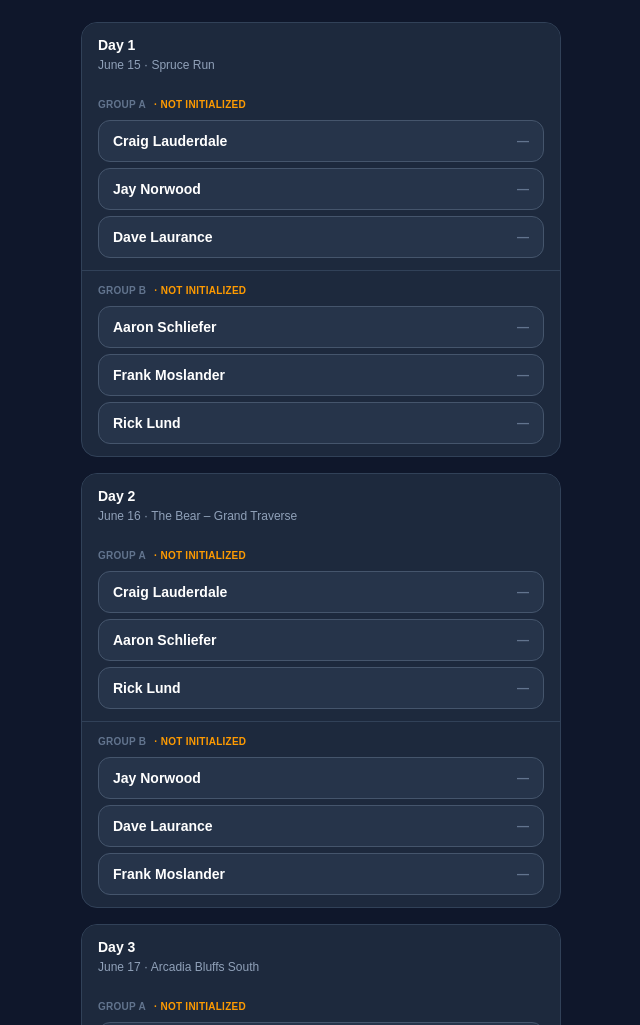
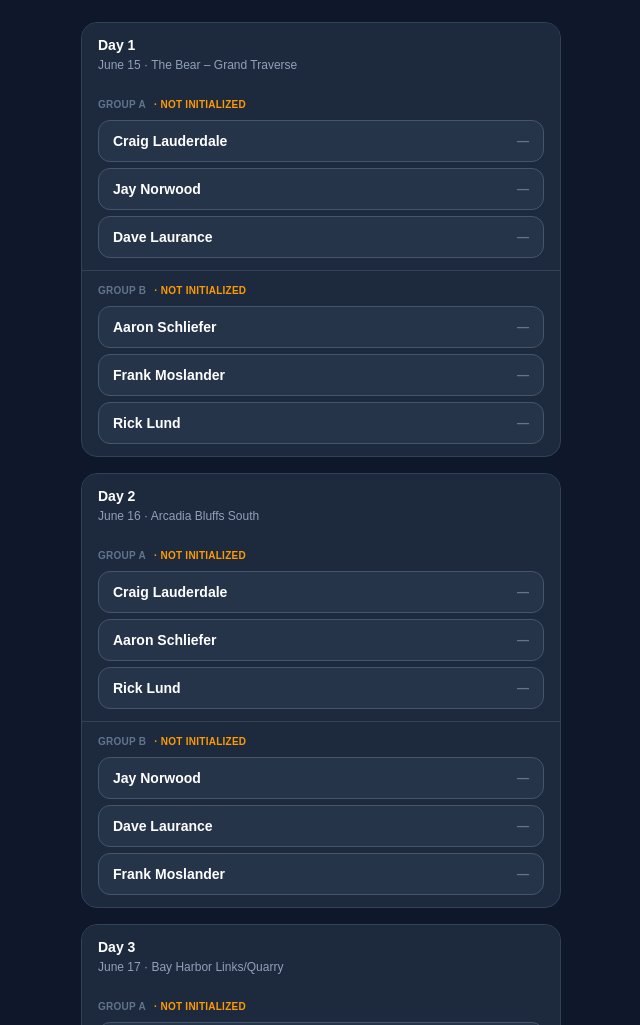
Before and after one commit to MYROBOTOVERLORD/calpac-2026, a Next.js app: page /michigan in a window 1280 px wide. Shown: the part 163-1188 px from the top of the page, without its empty margins (319-959 px from the left). Built offline with nearby package versions, Linux system fonts and the light colour scheme; no server answers; the database is empty.

Commit message:
Update Michigan schedule: The Bear → Arcadia South → Bay Harbor → Forest Dunes → Arcadia Bluffs

```diff
--- a/app/michigan/admin/page.tsx
+++ b/app/michigan/admin/page.tsx
@@ -20,10 +20,10 @@ const MICHIGAN_SCHEDULE = [
     dayKey: "day1",
     label: "Day 1",
     date: "June 15, 2026",
-    course: "spruce-run",
-    courseName: "Spruce Run",
-    pars: [4,4,3,5,4,4,3,5,4, 4,3,5,4,4,3,5,4,4],
-    hcps: [5,13,17,1,9,7,15,3,11, 2,14,18,6,10,16,4,12,8],
+    course: "the-bear",
+    courseName: "The Bear – Grand Traverse",
+    pars: [4,5,3,4,4,3,5,4,4, 4,3,5,4,4,5,3,4,4],
+    hcps: [9,3,17,5,1,15,7,13,11, 4,16,6,12,2,10,18,8,14],
     groups: [
       { id: "day1-a", label: "Group A", players: ["Craig Lauderdale", "Jay Norwood", "Dave Laurance"] },
       { id: "day1-b", label: "Group B", players: ["Aaron Schliefer", "Frank Moslander", "Rick Lund"] },
@@ -33,10 +33,10 @@ const MICHIGAN_SCHEDULE = [
     dayKey: "day2",
     label: "Day 2",
     date: "June 16, 2026",
-    course: "the-bear",
-    courseName: "The Bear – Grand Traverse",
-    pars: [4,5,3,4,4,3,5,4,4, 4,3,5,4,4,5,3,4,4],
-    hcps: [9,3,17,5,1,15,7,13,11, 4,16,6,12,2,10,18,8,14],
+    course: "arcadia-bluffs-south",
+    courseName: "Arcadia Bluffs South",
+    pars: [4,3,4,5,4,4,3,5,4, 4,4,3,5,4,4,3,5,4],
+    hcps: [7,17,3,11,1,13,15,5,9, 6,14,18,2,10,12,16,4,8],
     groups: [
       { id: "day2-a", label: "Group A", players: ["Craig Lauderdale", "Aaron Schliefer", "Rick Lund"] },
       { id: "day2-b", label: "Group B", players: ["Jay Norwood", "Dave Laurance", "Frank Moslander"] },
@@ -46,10 +46,10 @@ const MICHIGAN_SCHEDULE = [
     dayKey: "day3",
     label: "Day 3",
     date: "June 17, 2026",
-    course: "arcadia-bluffs-south",
-    courseName: "Arcadia Bluffs South",
-    pars: [4,3,4,5,4,4,3,5,4, 4,4,3,5,4,4,3,5,4],
-    hcps: [7,17,3,11,1,13,15,5,9, 6,14,18,2,10,12,16,4,8],
+    course: "bay-harbor-links",
+    courseName: "Bay Harbor Links/Quarry",
+    pars: [4,4,3,4,5,4,3,4,5, 4,3,5,4,4,3,5,4,4],
+    hcps: [3,11,17,5,9,1,15,13,7, 8,18,4,14,6,16,2,10,12],
     groups: [
       { id: "day3-a", label: "Group A", players: ["Craig Lauderdale", "Frank Moslander", "Jay Norwood"] },
       { id: "day3-b", label: "Group B", players: ["Dave Laurance", "Aaron Schliefer", "Rick Lund"] },
@@ -59,10 +59,10 @@ const MICHIGAN_SCHEDULE = [
     dayKey: "day4",
     label: "Day 4",
     date: "June 18, 2026",
-    course: "bay-harbor-links",
-    courseName: "Bay Harbor Links/Quarry",
-    pars: [4,4,3,4,5,4,3,4,5, 4,3,5,4,4,3,5,4,4],
-    hcps: [3,11,17,5,9,1,15,13,7, 8,18,4,14,6,16,2,10,12],
+    course: "forest-dunes",
+    courseName: "Forest Dunes",
+    pars: [4,5,3,4,4,3,4,5,4, 4,3,5,4,4,5,3,4,4],
+    hcps: [11,1,17,7,3,13,9,5,15, 6,18,4,14,2,10,16,8,12],
     groups: [
       { id: "day4-a", label: "Group A", players: ["Craig Lauderdale", "Dave Laurance", "Aaron Schliefer"] },
       { id: "day4-b", label: "Group B", players: ["Jay Norwood", "Frank Moslander", "Rick Lund"] },
@@ -72,10 +72,10 @@ const MICHIGAN_SCHEDULE = [
     dayKey: "day5",
     label: "Day 5",
     date: "June 19, 2026",
-    course: "forest-dunes",
-    courseName: "Forest Dunes",
-    pars: [4,5,3,4,4,3,4,5,4, 4,3,5,4,4,5,3,4,4],
-    hcps: [11,1,17,7,3,13,9,5,15, 6,18,4,14,2,10,16,8,12],
+    course: "arcadia-bluffs",
+    courseName: "Arcadia Bluffs",
+    pars: [4,4,3,5,4,4,3,4,5, 4,3,5,4,4,4,3,5,4],
+    hcps: [5,11,17,1,13,3,15,9,7, 6,16,4,14,2,12,18,8,10],
     groups: [
       { id: "day5-a", label: "Group A", players: ["Craig Lauderdale", "Rick Lund", "Frank Moslander"] },
       { id: "day5-b", label: "Group B", players: ["Jay Norwood", "Dave Laurance", "Aaron Schliefer"] },
--- a/app/michigan/leaderboard/page.tsx
+++ b/app/michigan/leaderboard/page.tsx
@@ -32,11 +32,11 @@ const DAY_KEYS = ["day1", "day2", "day3", "day4", "day5"] as const;
 type DayKey = (typeof DAY_KEYS)[number];
 
 const DAY_INFO: Record<DayKey, { label: string; date: string; course: string }> = {
-  day1: { label: "Day 1", date: "June 15", course: "Spruce Run" },
-  day2: { label: "Day 2", date: "June 16", course: "The Bear" },
-  day3: { label: "Day 3", date: "June 17", course: "Arcadia Bluffs South" },
-  day4: { label: "Day 4", date: "June 18", course: "Bay Harbor Links/Quarry" },
-  day5: { label: "Day 5", date: "June 19", course: "Forest Dunes" },
+  day1: { label: "Day 1", date: "June 15", course: "The Bear" },
+  day2: { label: "Day 2", date: "June 16", course: "Arcadia Bluffs South" },
+  day3: { label: "Day 3", date: "June 17", course: "Bay Harbor Links/Quarry" },
+  day4: { label: "Day 4", date: "June 18", course: "Forest Dunes" },
+  day5: { label: "Day 5", date: "June 19", course: "Arcadia Bluffs" },
 };
 
 // ─── Helpers ─────────────────────────────────────────────────────────────────
--- a/app/michigan/page.tsx
+++ b/app/michigan/page.tsx
@@ -12,7 +12,7 @@ export const MICHIGAN_SCHEDULE = [
     dayKey: "day1",
     label: "Day 1",
     date: "June 15",
-    course: "Spruce Run",
+    course: "The Bear – Grand Traverse",
     groups: [
       { id: "day1-a", label: "Group A", players: ["Craig Lauderdale", "Jay Norwood", "Dave Laurance"] },
       { id: "day1-b", label: "Group B", players: ["Aaron Schliefer", "Frank Moslander", "Rick Lund"] },
@@ -22,7 +22,7 @@ export const MICHIGAN_SCHEDULE = [
     dayKey: "day2",
     label: "Day 2",
     date: "June 16",
-    course: "The Bear – Grand Traverse",
+    course: "Arcadia Bluffs South",
     groups: [
       { id: "day2-a", label: "Group A", players: ["Craig Lauderdale", "Aaron Schliefer", "Rick Lund"] },
       { id: "day2-b", label: "Group B", players: ["Jay Norwood", "Dave Laurance", "Frank Moslander"] },
@@ -32,7 +32,7 @@ export const MICHIGAN_SCHEDULE = [
     dayKey: "day3",
     label: "Day 3",
     date: "June 17",
-    course: "Arcadia Bluffs South",
+    course: "Bay Harbor Links/Quarry",
     groups: [
       { id: "day3-a", label: "Group A", players: ["Craig Lauderdale", "Frank Moslander", "Jay Norwood"] },
       { id: "day3-b", label: "Group B", players: ["Dave Laurance", "Aaron Schliefer", "Rick Lund"] },
@@ -42,7 +42,7 @@ export const MICHIGAN_SCHEDULE = [
     dayKey: "day4",
     label: "Day 4",
     date: "June 18",
-    course: "Bay Harbor Links/Quarry",
+    course: "Forest Dunes",
     groups: [
       { id: "day4-a", label: "Group A", players: ["Craig Lauderdale", "Dave Laurance", "Aaron Schliefer"] },
       { id: "day4-b", label: "Group B", players: ["Jay Norwood", "Frank Moslander", "Rick Lund"] },
@@ -52,7 +52,7 @@ export const MICHIGAN_SCHEDULE = [
     dayKey: "day5",
     label: "Day 5",
     date: "June 19",
-    course: "Forest Dunes",
+    course: "Arcadia Bluffs",
     groups: [
       { id: "day5-a", label: "Group A", players: ["Craig Lauderdale", "Rick Lund", "Frank Moslander"] },
       { id: "day5-b", label: "Group B", players: ["Jay Norwood", "Dave Laurance", "Aaron Schliefer"] },
--- a/app/page.tsx
+++ b/app/page.tsx
@@ -133,7 +133,7 @@ export default function Home() {
         >
           <p className="text-[10px] font-bold tracking-widest text-blue-200 uppercase mb-0.5">June 15–19 · Michigan</p>
           <p className="text-lg font-bold text-white">Michigan Golf Trip 2026</p>
-          <p className="text-xs text-blue-200 mt-0.5">Forest Dunes · Arcadia Bluffs · Bay Harbor · The Bear → tap to score</p>
+          <p className="text-xs text-blue-200 mt-0.5">The Bear · Arcadia Bluffs South · Bay Harbor · Forest Dunes · Arcadia Bluffs → tap to score</p>
         </button>
 
         <input
```
